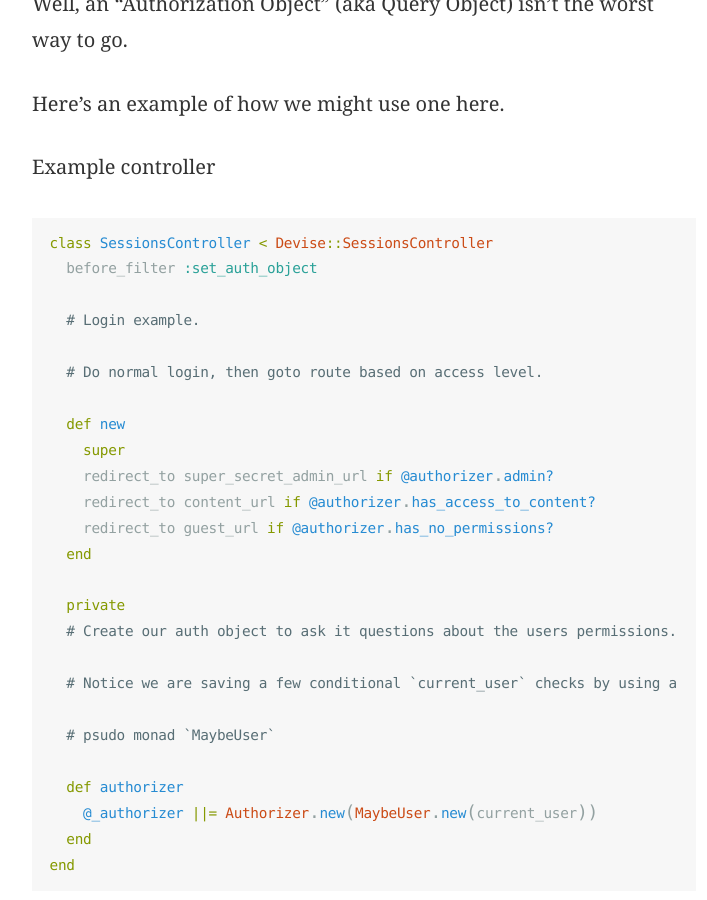
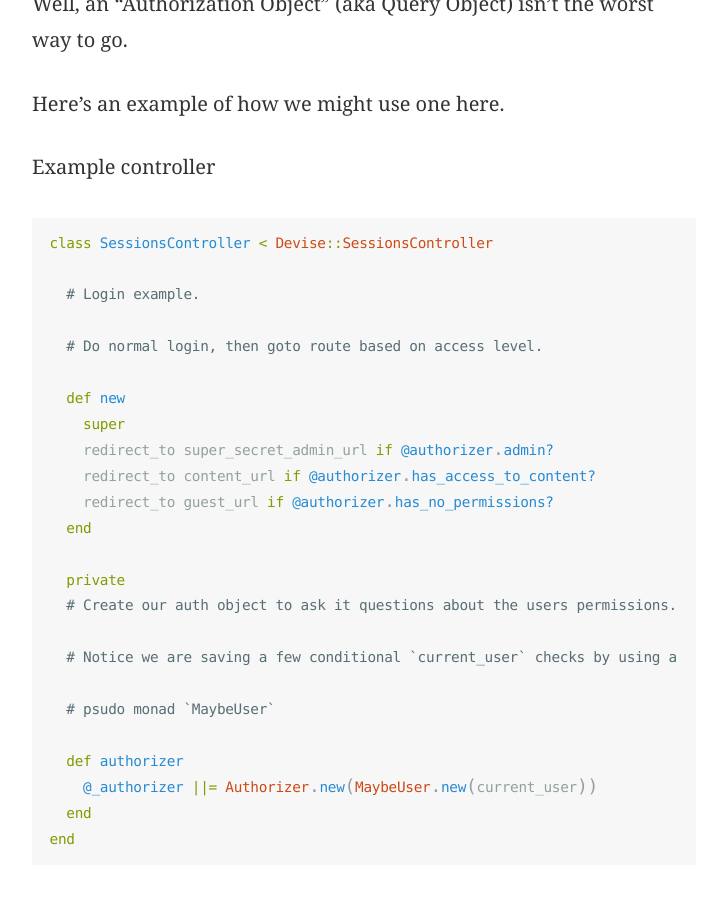
Before and after one commit to mraiur/dainmiller.github.io, a Jekyll site: the page built from _posts/2015-10-10-auth-objects.markdown, in a window 1280 px wide and 900 px high, scrolled down 1151 px. Shown: the whole window, without its empty margins (276-983 px from the left). Built offline with Jekyll 4.4.1, drawn with Linux system fonts in a browser that asks for light colours.

Commit message:
Remove before_filter on my example

```diff
--- a/_posts/2015-10-10-auth-objects.markdown
+++ b/_posts/2015-10-10-auth-objects.markdown
@@ -29,7 +29,6 @@ Example controller
 
 {% highlight ruby %}
 class SessionsController < Devise::SessionsController
-  before_filter :set_auth_object
 
   # Login example.
   # Do normal login, then goto route based on access level.
```
